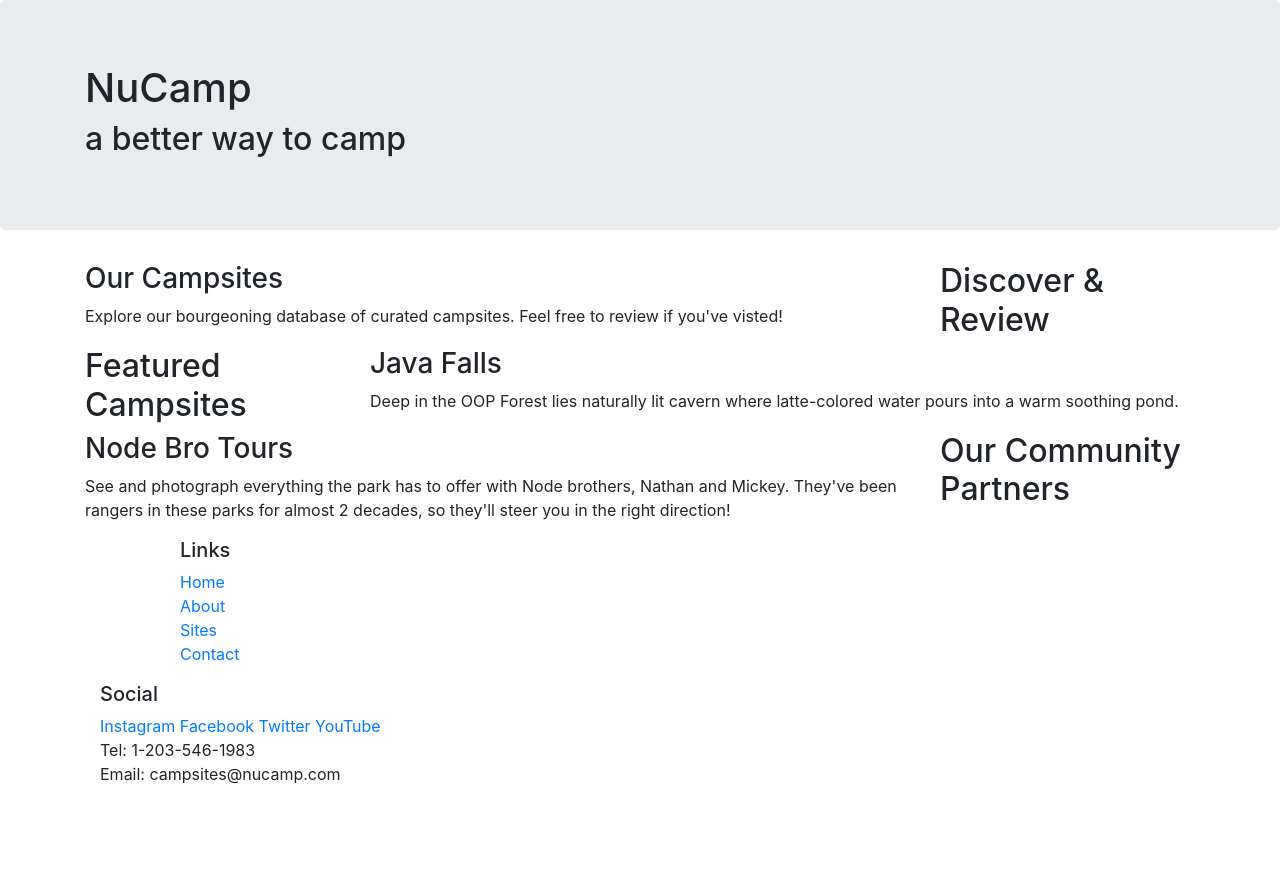
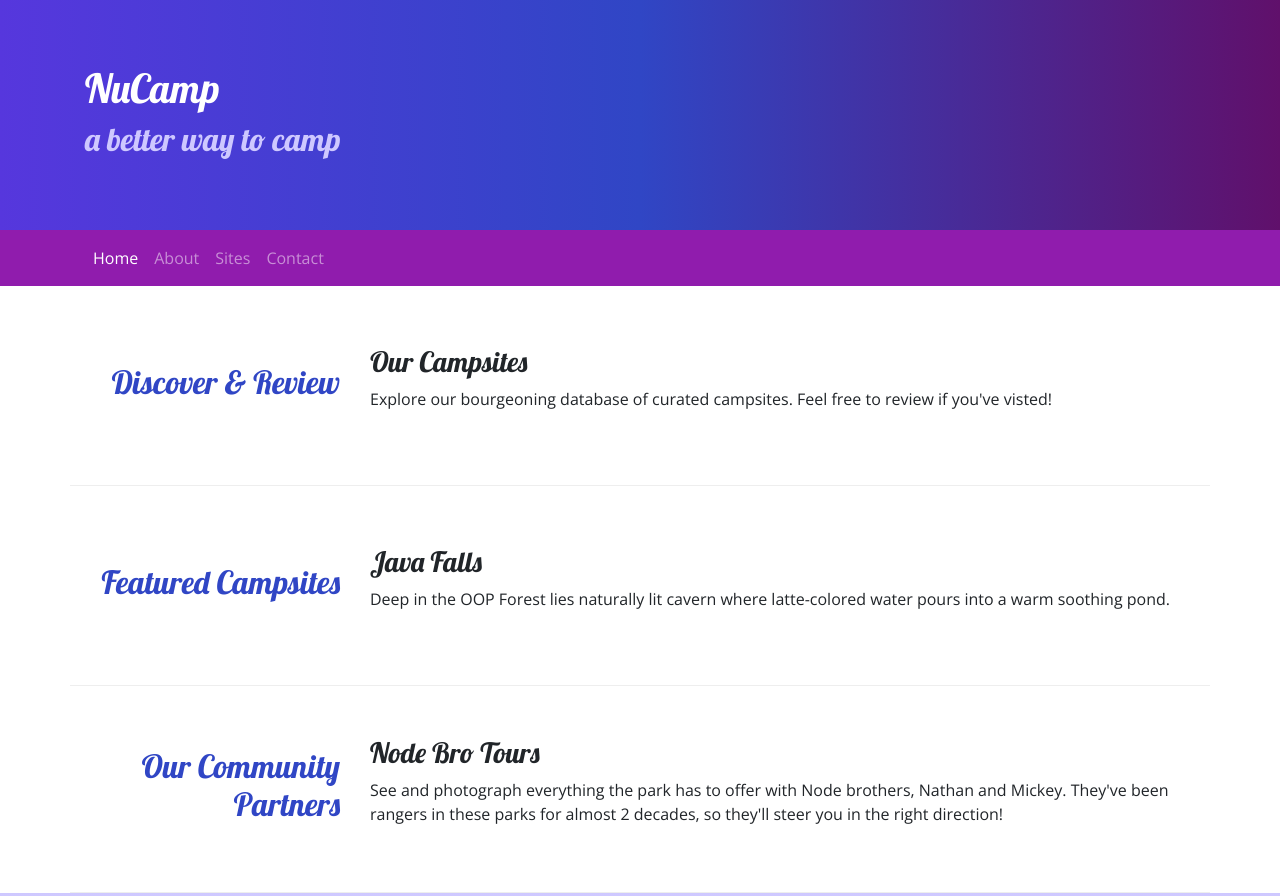
Before and after one commit to clydiscope/bootstrap_playground, a website: page index.html in a window 1280 px wide. Shown: the top 896 px of the page. Before the commit the page ends 800 px from the top, so only its background shows below. Drawn offline with nearby package versions, Linux system fonts and the light colour scheme.

Commit message:
adds navbar and breadcrumbs capabilities

```diff
--- a/css/style.css
+++ b/css/style.css
@@ -22,6 +22,7 @@ footer {
 }
 
 .jumbotron {
+    margin: 0;
     padding: 30 px;
     background-image: linear-gradient(to right, #5637DD, #3046C5, #60106B);
     color: white
@@ -32,3 +33,7 @@ footer {
     border-bottom: 1px ridge;
     min-height: 200px;
 }
+
+.navbar {
+    background-color: #901CAD;
+}
--- a/index.html
+++ b/index.html
@@ -10,11 +10,17 @@
     <!-- Bootstrap CSS -->
     <link rel="stylesheet" href="node_modules/bootstrap/dist/css/bootstrap.min.css" />
 
+    <!-- Additional CSS goes after bootstrap -->
+
+    <link rel="stylesheet" href="http://fonts.googleapis.com/css?family=Lobster|Open+Sans" />
+    <link rel="stylesheet" href="css/style.css" />
+    <title> NuCamp: A Better Way to Camp </title>
 </head>
 
 <body>
 
-    <header class="jumbotron">
+    <header class="jumbotron jumbotron-fluid">
+        <!--fluid rounds off the edges-->
         <div class="container">
             <div class="row">
                 <div class="col">
@@ -25,34 +31,50 @@
         </div>
     </header>
 
+    <nav class="navbar navbar-expand-sm navbar-dark sticky-top">
         <div class="container">
-        <div class="row">
-            <div class="col-sm-4 order-sm-last col-md-3">
-                <h2>Discover & Review</h2>
+            <button class="navbar-toggler ml-auto" type="button" data-toggle="collapse" data-target="#nucampNavbar">
+                <span class="navbar-toggler-icon">  </span>
+            </button>
+            <div class="collapse navbar-collapse" id="nucampNavbar">
+                <ul class="navbar-nav">
+                    <li class="nav-item active"> <a class="nav-link" href="#"> Home </a> </li>
+                    <li class="nav-item"> <a class="nav-link" href="aboutus.html"> About </a> </li>
+                    <li class="nav-item"> <a class="nav-link" href="#"> Sites </a> </li>
+                    <li class="nav-item"> <a class="nav-link" href="#"> Contact </a> </li>
+                </ul>
+            </div>
+        </div>
+    </nav>
+
+    <div class="container">
+        <div class="row row-content align-items-center">
+            <div class="col-sm-4 col-md-3">
+                <h2 class="text-sm-right">Discover & Review</h2>
             </div>
             <div class="col">
                 <h3> Our Campsites </h3>
-                <p> Explore our bourgeoning database of curated campsites. Feel free to review if you've visted! </p>
+                <p class="d-none d-sm-block"> Explore our bourgeoning database of curated campsites. Feel free to review if you've visted! </p>
             </div>
         </div>
 
-        <div class="row">
+        <div class="row row-content align-items-center">
             <div class="col-sm-4 col-md-3">
-                <h2>Featured Campsites</h2>
+                <h2 class="text-sm-right">Featured Campsites</h2>
             </div>
             <div class="col">
                 <h3> Java Falls </h3>
-                <p> Deep in the OOP Forest lies naturally lit cavern where latte-colored water pours into a warm soothing pond.</p>
+                <p class="d-none d-sm-block"> Deep in the OOP Forest lies naturally lit cavern where latte-colored water pours into a warm soothing pond.</p>
             </div>
         </div>
 
-        <div class="row">
-            <div class="col-sm-4 order-sm-last col-md-3">
-                <h2>Our Community Partners</h2>
+        <div class="row row-content align-items-center">
+            <div class="col-sm-4 col-md-3">
+                <h2 class="text-sm-right">Our Community Partners</h2>
             </div>
             <div class="col">
                 <h3>Node Bro Tours</h3>
-                <p> See and photograph everything the park has to offer with Node brothers, Nathan and Mickey. They've been rangers in these parks for almost 2 decades, so they'll steer you in the right direction! </p>
+                <p class="d-none d-sm-block"> See and photograph everything the park has to offer with Node brothers, Nathan and Mickey. They've been rangers in these parks for almost 2 decades, so they'll steer you in the right direction! </p>
             </div>
         </div>
     </div>
@@ -64,21 +86,22 @@
                     <h5> Links </h5>
                     <ul class="list-unstyled">
                         <li> <a href="#"> Home </a> </li>
-                        <li> <a href="#"> About </a> </li>
+                        <li> <a href="aboutus.html"> About </a> </li>
                         <li> <a href="#"> Sites </a> </li>
                         <li> <a href="#"> Contact </a> </li>
                     </ul>
                 </div>
-            </div>
-            <div class="col-6 col-sm-5">
+
+                <div class="col-6 col-sm-5 text-center">
                     <h5> Social </h5>
                     <a href="http://instagram.com/"> Instagram </a>
                     <a href="http://facebook.com/"> Facebook </a>
                     <a href="http://twitter.com/"> Twitter </a>
                     <a href="http://youtube.com"> YouTube </a>
                 </div>
-            <div class="col-sm-4">
+                <div class="col-sm-4 text-center">
                     Tel: 1-203-546-1983 <br /> Email: campsites@nucamp.com
+                </div>
             </div>
         </div>
     </footer>
```
Also changed, not shown: aboutus.html (added, +118 -0 lines), 1 other file. Lines whose indentation alone changed are shown as unchanged.
